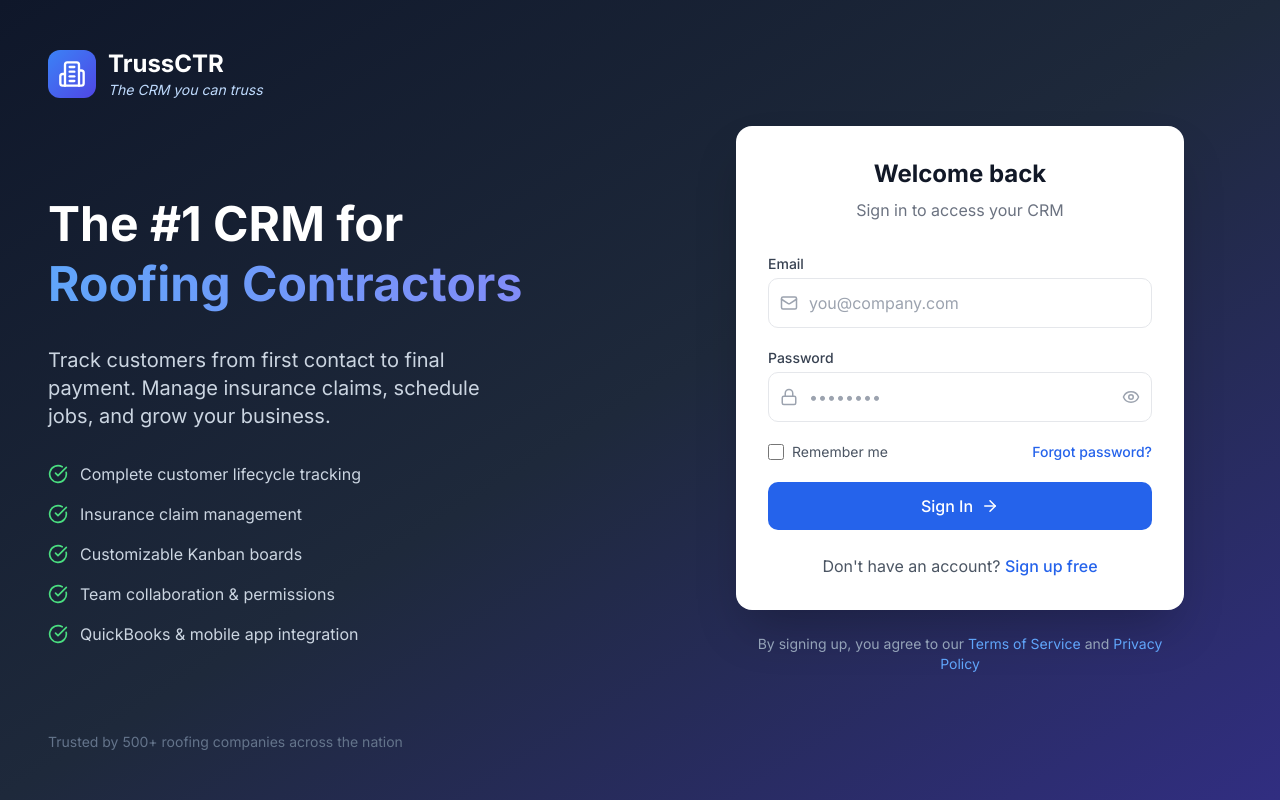
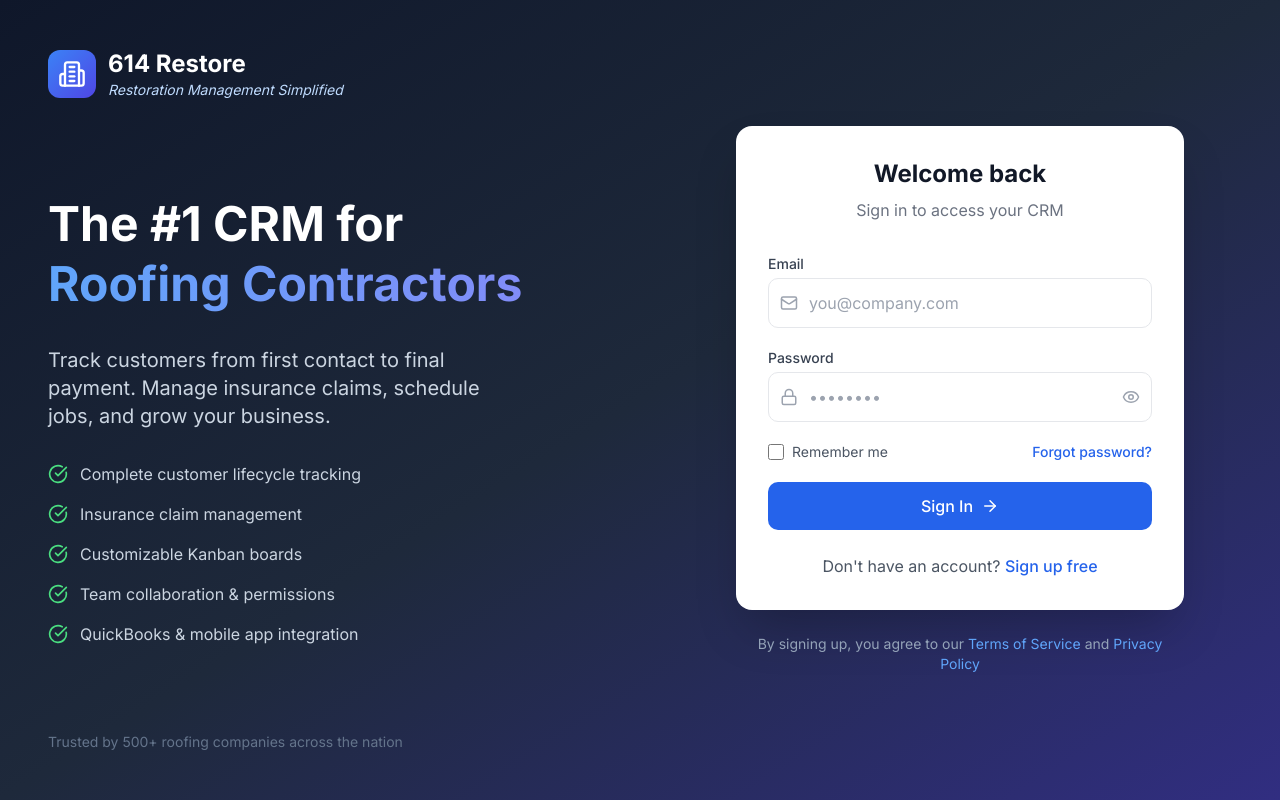
Before and after one commit to 614restore/crm-kanban-integrate, a React (Vite) app: page / in a window 1280 px wide. Built offline with nearby package versions, Linux system fonts and the light colour scheme.

Commit message:
Update branding from TrussCTR to 614 Restore across all files

```diff
--- a/index.html
+++ b/index.html
@@ -22,8 +22,8 @@
         }
       })(window.location);
     </script>
-    <title>TrussCTR - The CRM you can truss</title>
-    <meta name="description" content="Professional CRM for contractors with comprehensive project management. The CRM you can truss for leads, projects, and business growth." />
+    <title>614 Restore - Restoration Management Simplified</title>
+    <meta name="description" content="Professional CRM for restoration contractors with comprehensive project management. Streamline your restoration business with 614 Restore." />
     <link rel="icon" type="image/svg+xml" href="./placeholder.svg" />
 
     <!-- PWA Manifest -->
@@ -33,14 +33,14 @@
     <!-- PWA Support for iOS -->
     <meta name="apple-mobile-web-app-capable" content="yes" />
     <meta name="apple-mobile-web-app-status-bar-style" content="default" />
-    <meta name="apple-mobile-web-app-title" content="TrussCTR" />
+    <meta name="apple-mobile-web-app-title" content="614 Restore" />
     <link rel="apple-touch-icon" href="./icons/icon-192x192.png" />
 
     <!-- Enhanced mobile viewport -->
     <meta name="viewport" content="width=device-width, initial-scale=1.0, maximum-scale=1.0, user-scalable=no, viewport-fit=cover" />
 
-    <meta property="og:title" content="TrussCTR - The CRM you can truss" />
-    <meta property="og:description" content="Professional CRM for contractors with comprehensive project management. The CRM you can truss for leads, projects, and business growth." />
+    <meta property="og:title" content="614 Restore - Restoration Management Simplified" />
+    <meta property="og:description" content="Professional CRM for restoration contractors with comprehensive project management. Streamline your restoration business with 614 Restore." />
     <meta property="og:type" content="website" />
     <meta property="og:image" content="/og.jpg" />
 
--- a/src/components/crm/AuthPage.tsx
+++ b/src/components/crm/AuthPage.tsx
@@ -195,8 +195,8 @@ export default function AuthPage() {
               <Building2 size={28} className="text-white" />
             </div>
             <div>
-              <span className="text-2xl font-bold text-white">TrussCTR</span>
-              <p className="text-blue-200 text-sm italic">The CRM you can truss</p>
+              <span className="text-2xl font-bold text-white">614 Restore</span>
+              <p className="text-blue-200 text-sm italic">Restoration Management Simplified</p>
             </div>
           </div>
         </div>
@@ -244,9 +244,9 @@ export default function AuthPage() {
               <div className="w-10 h-10 bg-gradient-to-br from-blue-500 to-indigo-600 rounded-xl flex items-center justify-center">
                 <Building2 size={24} className="text-white" />
               </div>
-              <span className="text-xl font-bold text-white">TrussCTR</span>
+              <span className="text-xl font-bold text-white">614 Restore</span>
             </div>
-            <p className="text-blue-200 text-sm italic">The CRM you can truss</p>
+            <p className="text-blue-200 text-sm italic">Restoration Management Simplified</p>
           </div>
 
           <div className="bg-white rounded-2xl shadow-2xl p-8">
```
Also changed, not shown: public/manifest.json, 1 other file (tests, documents, lock files or other folders).
